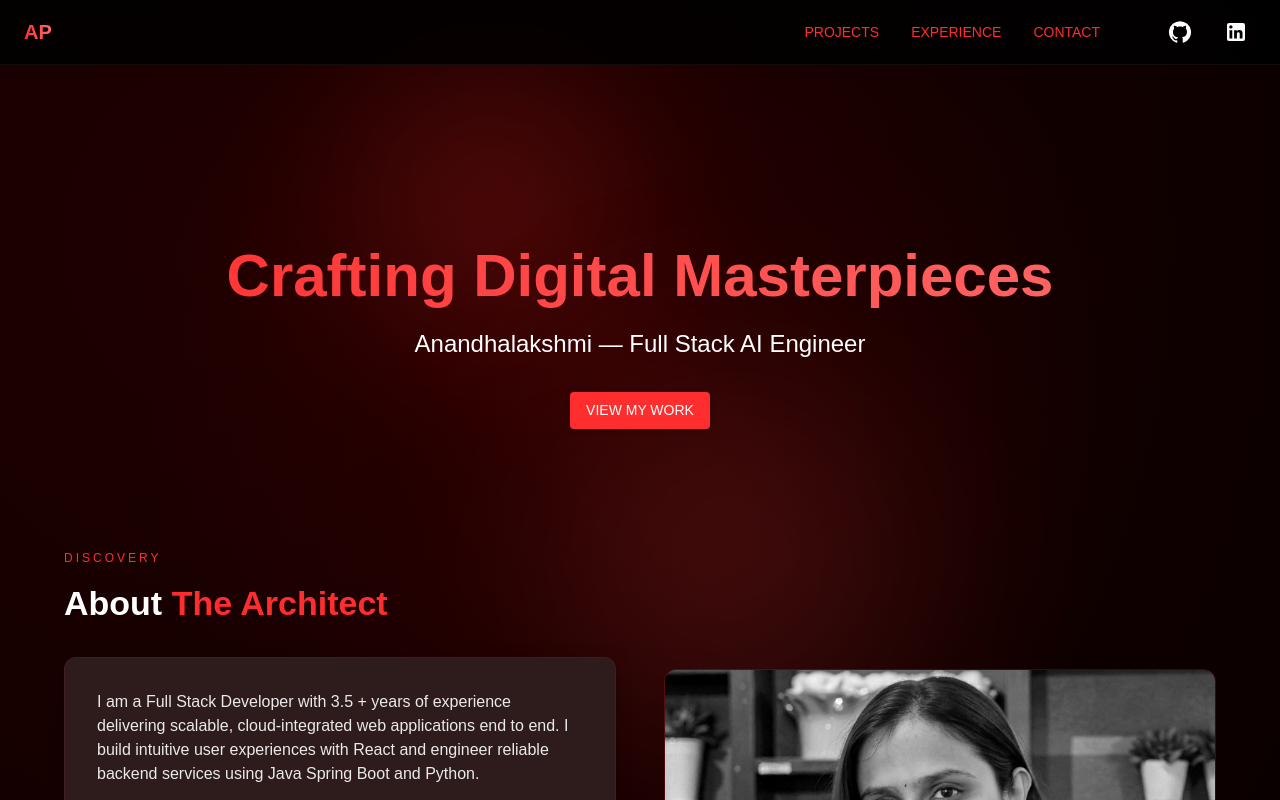
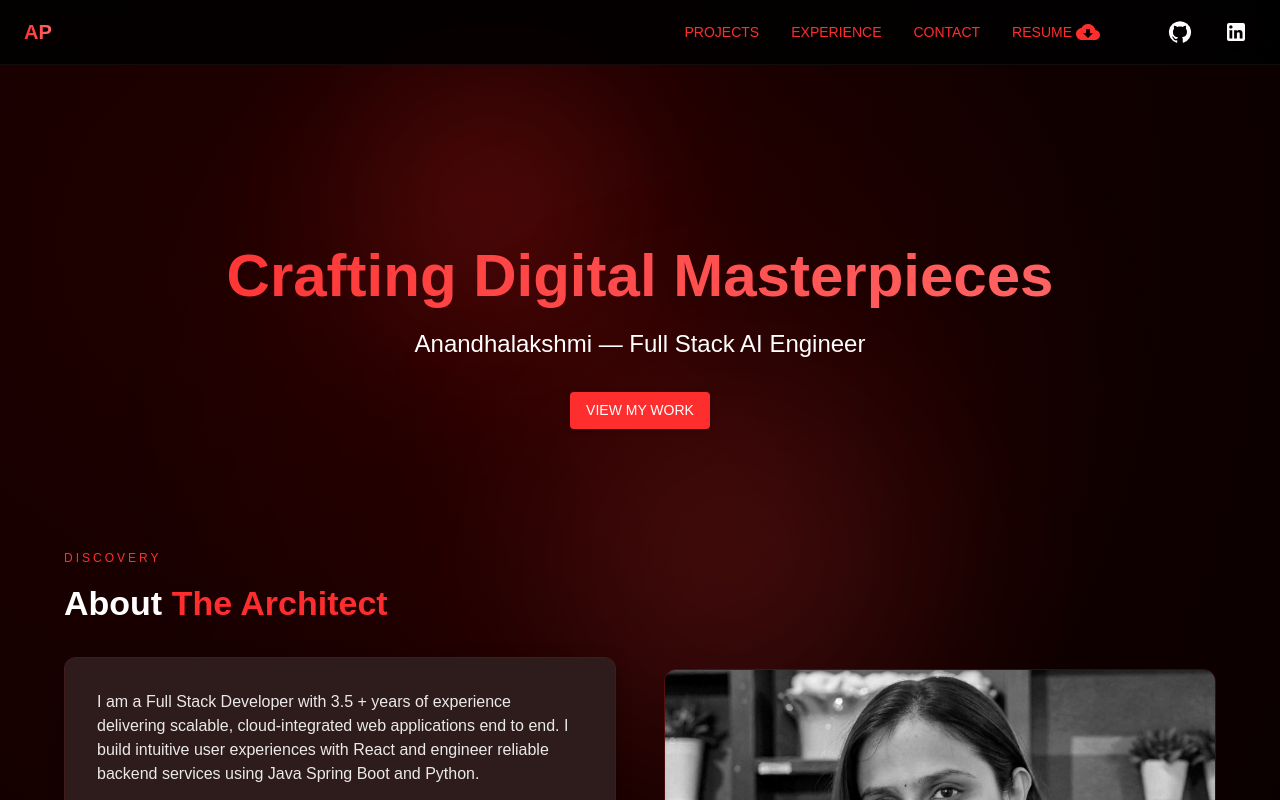
Before and after one commit to anandhalakshmii/portfolio, a React (Vite) app: page / in a window 1280 px wide. Shown: the top 800 px of the page. Built offline with nearby package versions, Linux system fonts and the light colour scheme; no server answers.

Commit message:
MinorUpdates

```diff
--- a/src/components/Navbar.jsx
+++ b/src/components/Navbar.jsx
@@ -6,10 +6,20 @@ import {
   Box,
   IconButton
 } from "@mui/material";
+import CloudDownloadIcon from "@mui/icons-material/CloudDownload";
 import GitHubIcon from "@mui/icons-material/GitHub";
 import LinkedInIcon from "@mui/icons-material/LinkedIn";
 
 export default function Navbar() {
+  const handleDownloadResume = () => {
+    const link = document.createElement("a");
+    link.href = "/anandhalakshmi_resume.pdf";
+    link.download = "anandhalakshmi_resume.pdf";
+    document.body.appendChild(link);
+    link.click();
+    document.body.removeChild(link);
+  };
+
   return (
     <AppBar
       position="fixed"
@@ -49,11 +59,17 @@ export default function Navbar() {
           <Button color="primary" href="#contact">
             Contact
           </Button>
+          <Button color="primary">
+            Resume
+            <CloudDownloadIcon
+              sx={{ ml: 0.5 }}
+              onClick={handleDownloadResume}
+            />
+          </Button>
 
           {/* Divider Space */}
           <Box sx={{ width: 20 }} />
 
-          {/* GitHub Icon */}
           <IconButton
             href="https://github.com/anandhalakshmii/"
             target="_blank"
```
Also changed, not shown: 1 other file (tests, documents, lock files or other folders).
